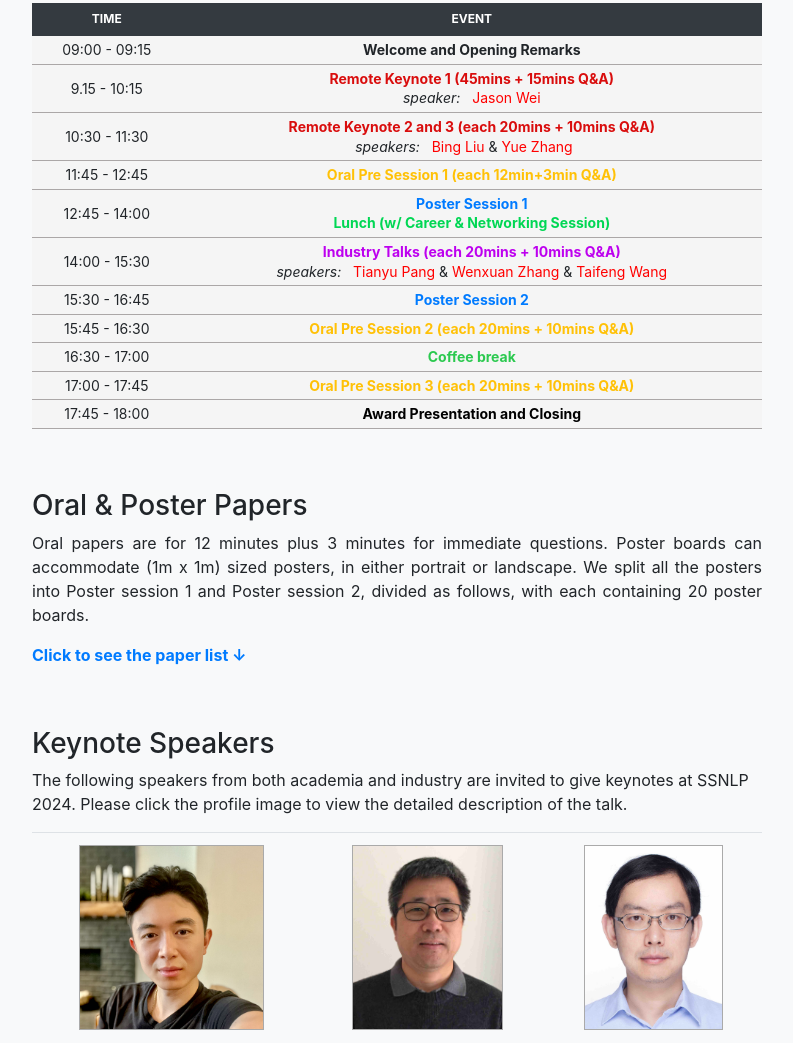
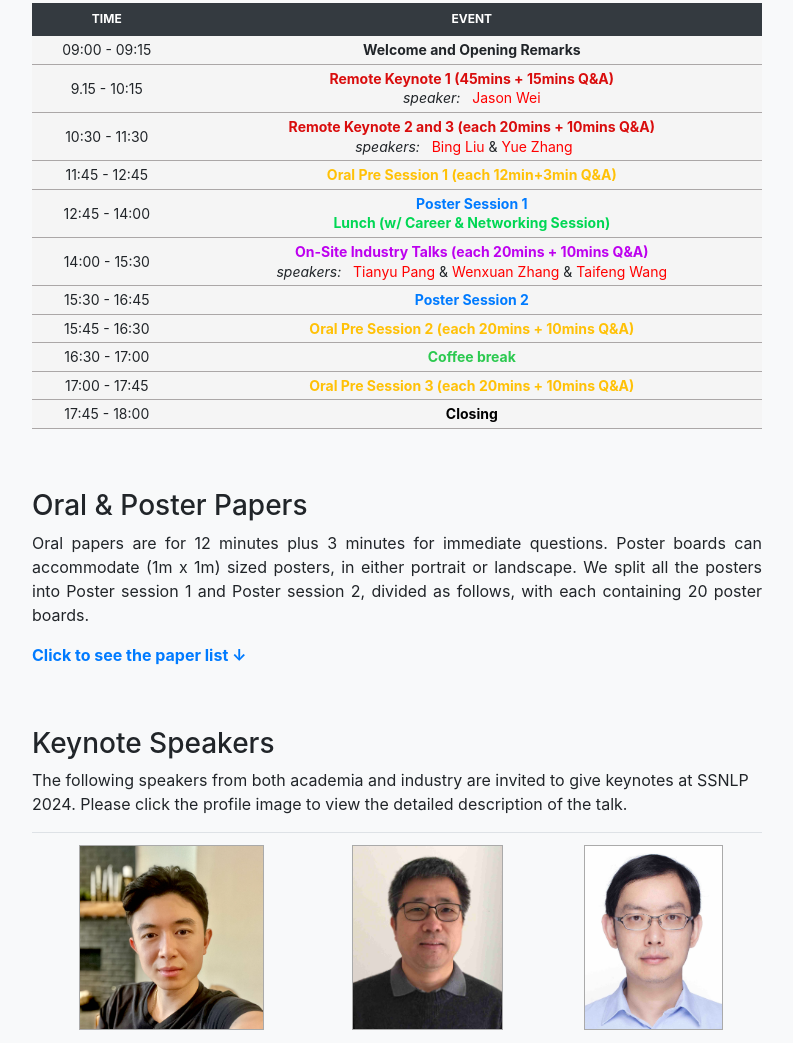
Before and after one commit to WING-NUS/SSNLP-2024, a website with bundled scripts: page index.html in a window 1280 px wide. Shown: the part 1203-2246 px from the top of the page, without its empty margins (243-1036 px from the left). Built offline with nearby package versions, Linux system fonts and the light colour scheme; files whose address does not match are found by name.

Commit message:
Update index.html

```diff
--- a/index.html
+++ b/index.html
@@ -292,7 +292,7 @@
                                     <td class="column100 column2" data-column="column2">
 
                                         <a style="color: #bd00ef;">
-                                            <strong>Industry Talks  (each 20mins + 10mins Q&A)</strong>
+                                            <strong>On-Site Industry Talks  (each 20mins + 10mins Q&A)</strong>
                                         </a>
                                         <br> <em>speakers:</em> &nbsp; <font color="red">Tianyu Pang</font> &
                                         <font color="red">Wenxuan Zhang</font> &
@@ -379,7 +379,7 @@
                                     <td class="column100 column2" data-column="column2">
 
                                         <a style="color: #000000;">
-                                            <strong>Award Presentation and Closing</strong>
+                                            <strong>Closing</strong>
                                         </a>
 				                    </td>
                                 </tr>
```
